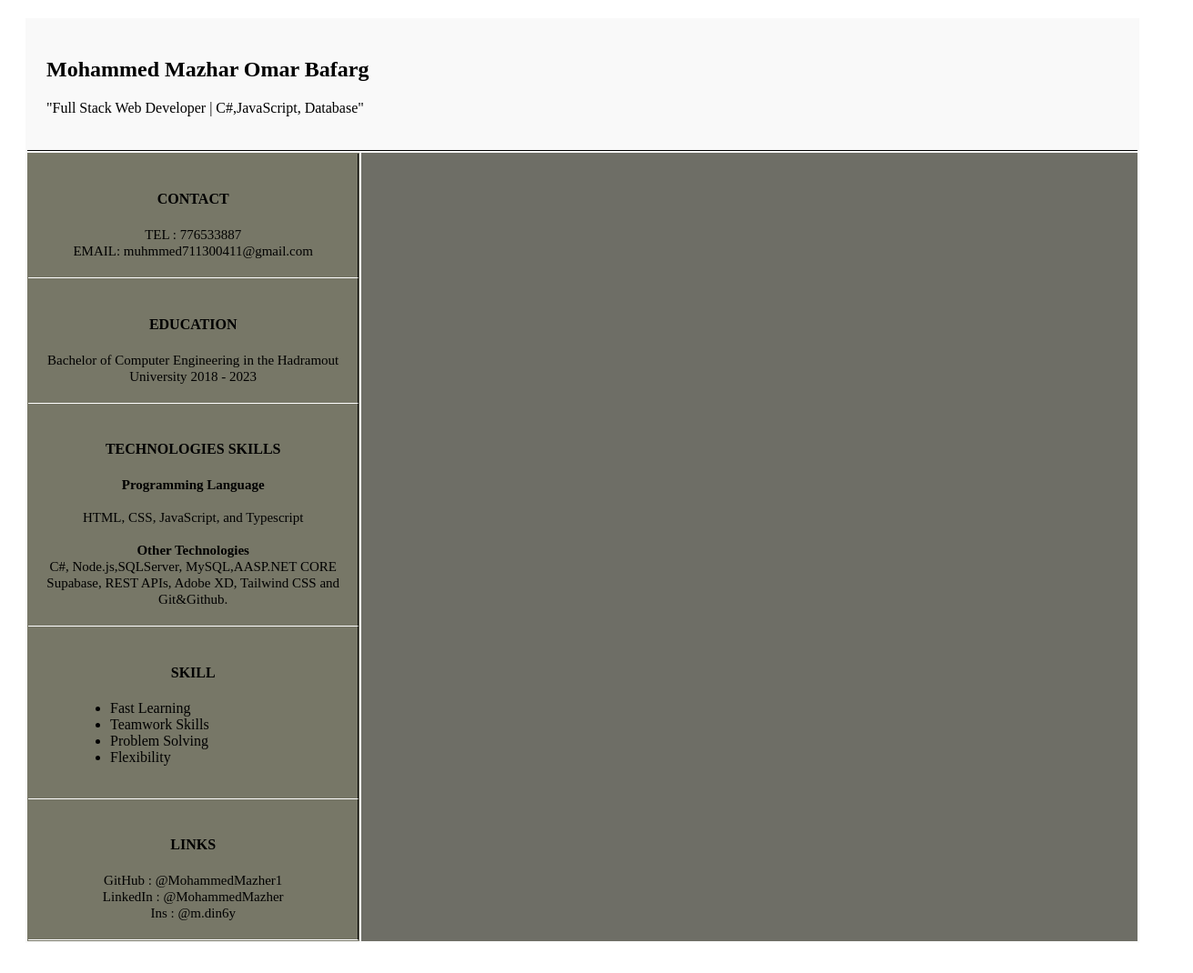
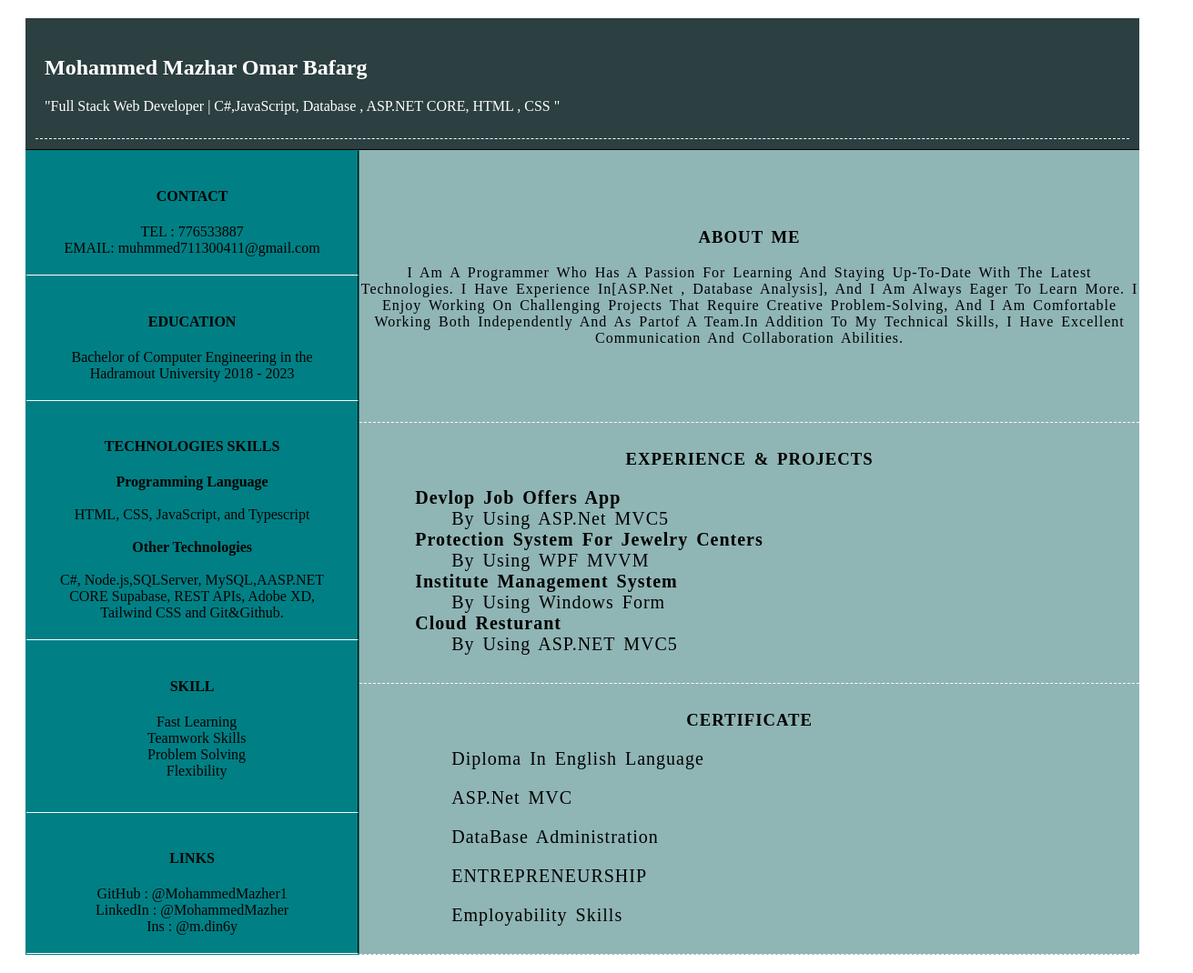
Before and after one commit to MohammedMazher1/CV, a plain HTML site: page Index.HTML in a window 1280 px wide. Shown: the whole page at 91% size, 1311 px wide, since content can reach past the window. Drawn offline with Linux system fonts and the light colour scheme.

Commit message:
edit my cv

```diff
--- a/Css/style.css
+++ b/Css/style.css
@@ -5,7 +5,11 @@
 }
 table{
    width: 100%;
-   background-color: #f9f9f9;
+   background-color: #2c3f41;
+}
+.Header{
+    border-bottom: 1px dashed white;
+    color: white;
 }
 .firstRow{
     height: 80px;
@@ -15,15 +19,23 @@ table{
 }
 .secondRow{
     height: 300px;
-    background-color: darkkhaki;
 }
 .column2{
-    width: 70%;
-    background-color: #6e6e66;
+    background-color: #90b5b5;
+    text-align: center;
+    letter-spacing: 1px;
+    word-spacing: 3px;
+    text-transform: capitalize;
+    border-bottom: 1px dashed white;
+
 }
 .column1{
     width: 30%;
-    background-color: #777767;
+    background-color: #008085;
+}
+.list{
+    list-style: none;
+    margin-right: 30px;
 }
 .Header{
    margin: 10px;
@@ -36,10 +48,17 @@ table{
     border-right: 1px solid ;
     padding: 20px
 }
-.information span{
-    font-size: 15px;
+
+.summar{
+    display: table-cell;
+    vertical-align:center;
 }
-ul{
-   text-align: initial;
-margin-left: 30px;
+dl{
+    font-size: 20px;
+    text-align: justify;
+    position: relative;
+    left: 60px;
 }
+dl dt{
+    font-weight: bold;
+}
--- a/Index.HTML
+++ b/Index.HTML
@@ -1,22 +1,25 @@
 <!DOCTYPE html>
 <html lang="en">
 <head>
+    <meta charset="UTF-8">
+    <meta http-equiv="X-UA-Compatible" content="IE=edge">
+    <meta name="viewport" content="width=device-width, initial-scale=1.0">
     <title>Bootcamp Day-HTML Day</title>
     <link rel="stylesheet"  href="Css/style.css">
 </head>
 <body>
     <div class="container">
-        <table>
+        <table cellspacing="0">
             <tr class="firstRow">
                 <td colspan="2">
                     <div class="Header">
                         <h2>Mohammed Mazhar Omar Bafarg</h2>
-                    <p>"Full Stack Web Developer | C#,JavaScript, Database"</p>
+                    <p>"Full Stack Web Developer | C#,JavaScript, Database , ASP.NET CORE, HTML , CSS "</p>
                     </div>
                 </td>
             </tr>
             <tr class="secondRow">
-                <td class="column1">
+                <td rowspan="3" class="column1">
                     <div class="information">
                         <h4>CONTACT</h4>
                         <span>TEL : 776533887</span>
@@ -39,6 +42,7 @@
                         <br>
                         <span><b>Other Technologies</b></span>
                         <br>
+                        <br>
                         <span>C#, Node.js,SQLServer,
                             MySQL,AASP.NET CORE
                             Supabase, REST APIs, Adobe XD,
@@ -46,7 +50,7 @@
                     </div>
                     <div class="information">
                         <h4>SKILL</h4>
-                        <ul>
+                        <ul class="list">
                             <li>Fast Learning</li>
                             <li>Teamwork Skills</li>
                             <li>Problem Solving</li>
@@ -64,7 +68,46 @@
                         <br>
                     </div>
                 </td>
-                <td class="column2"></td>
+                <td class="column2">
+                   <h3 class="summaryhead">ABOUT ME</h3>
+                   <p class="summary">
+                    I am a programmer who has a passion for learning and
+                    staying up-to-date with the latest technologies. I have
+                    experience in[ASP.Net , Database analysis], and I am
+                    always eager to learn more. I enjoy working on
+                    challenging projects that require creative problem-solving,
+                    and I am comfortable working both independently and as
+                    partof a team.In addition to my technical skills, I have
+                    excellent communication and collaboration abilities.
+                   </p>
+                </td>
+            </tr>
+            <tr>
+                <td class="column2">
+                   <h3>EXPERIENCE & PROJECTS</h3>
+                   <dl>
+                       <dt>Devlop Job Offers App</dt>
+                       <dd>By using ASP.Net MVC5</dd>
+                       <dt>Protection System for jewelry Centers</dt>
+                       <dd>by using WPF MVVM</dd>
+                       <dt>Institute Management System </dt>
+                       <dd>by using Windows Form</dd>
+                       <dt>cloud Resturant</dt>
+                       <dd>by using ASP.NET MVC5</dd>
+                   </dl>
+                </td>
+            </tr>
+            <tr>
+                <td class="column2">
+                   <h3>CERTIFICATE</h3>
+                   <ul>
+                       <dl>Diploma in English Language</dl>
+                       <dl>ASP.Net MVC</dl>
+                       <dl>DataBase administration</dl>
+                       <dl>ENTREPRENEURSHIP</dl>
+                       <dl>Employability skills</dl>
+                   </ul>
+                </td>
             </tr>
         </table>
     </div>
```
